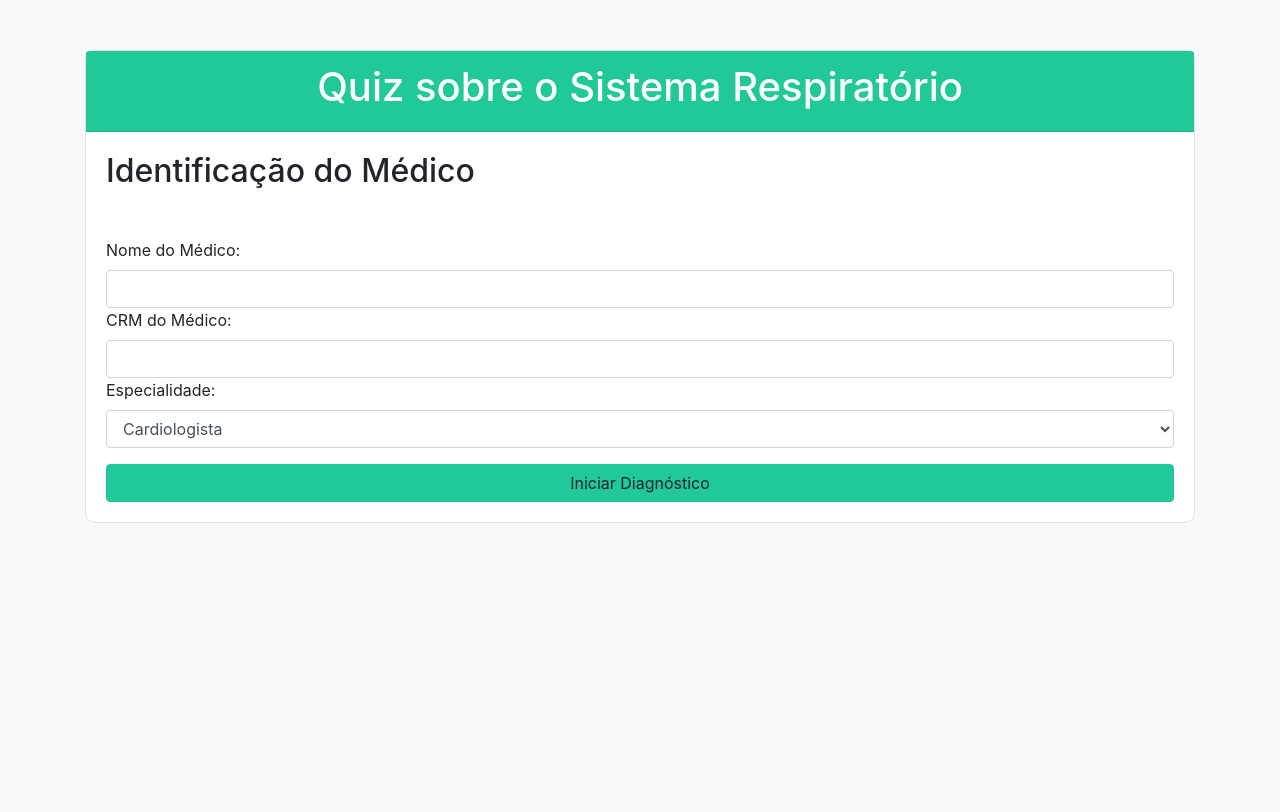
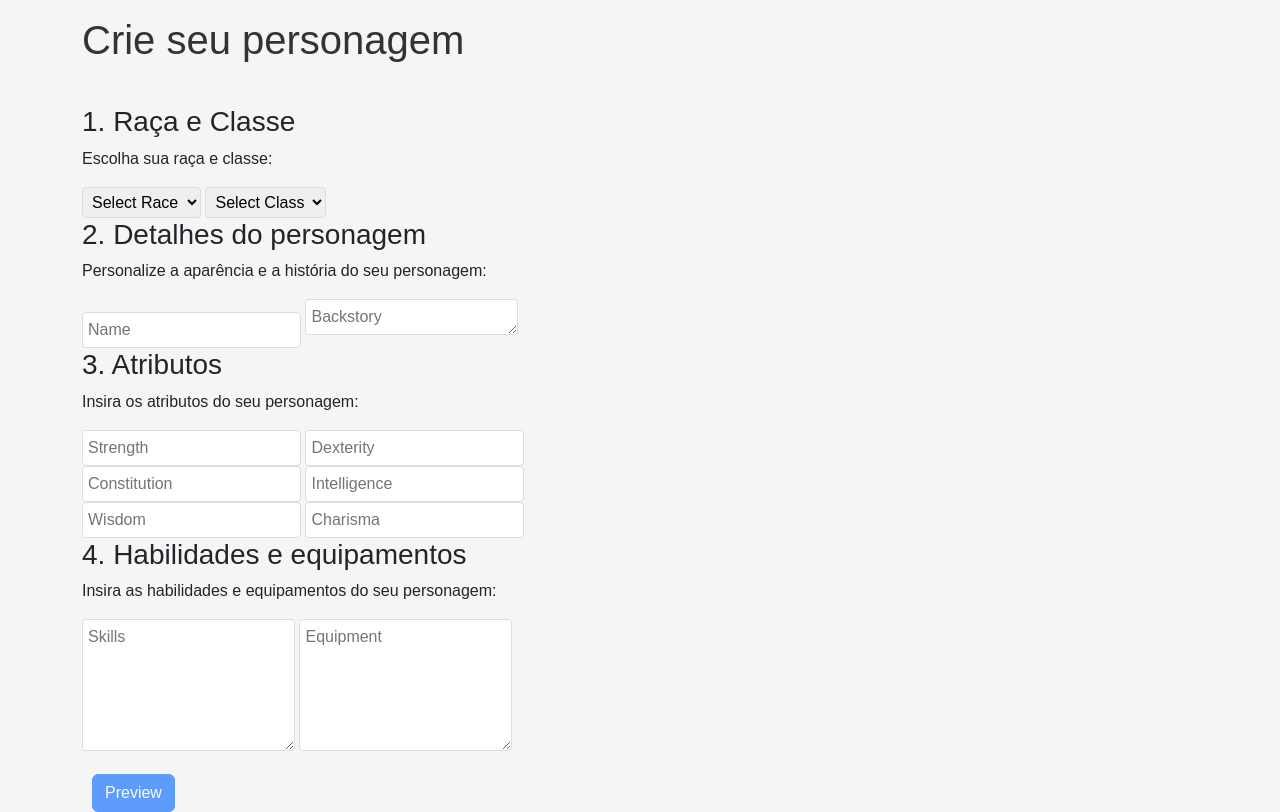
Before and after one commit to Dhrds/rpg, a Django app: template game/templates/index.html in a window 1280 px wide. Before the commit the page ends 523 px from the top, so only its background shows below. Run offline with Django 4.2, Linux system fonts and the light colour scheme; the template is opened without the code that fills it, so the values that code supplies are empty; some libraries are stand-ins or nearby versions.

```diff
--- a/game/templates/index.html
+++ b/game/templates/index.html
@@ -1,85 +1,155 @@
-{% load static %}
 <!DOCTYPE html>
-<html lang="pt-BR">
+<html lang="pt-br">
 <head>
   <meta charset="UTF-8">
   <meta name="viewport" content="width=device-width, initial-scale=1.0">
-    <title>Quiz sobre o Sistema Respiratório</title>
-    <!-- Adicionar Bootstrap CSS -->
-    <link rel="stylesheet" href="https://stackpath.bootstrapcdn.com/bootstrap/4.5.2/css/bootstrap.min.css">
-    <!-- Estilo personalizado -->
+  <title>Criação de Personagem</title>
+  <link rel="stylesheet" href="https://cdn.jsdelivr.net/npm/bootstrap@5.2.3/dist/css/bootstrap.min.css" integrity="sha384-rbsA2VBKQhggwzxH7pPCaAqO46MgnOM80zW1RWuH61DGLwZJEdK2Kadq2F9CUG65" crossorigin="anonymous">
   <style>
     body {
-            background-color: #f8f9fa;
+      font-family: sans-serif;
+      margin: 0;
+      padding: 0;
     }
+
     .container {
-            margin-top: 50px;
+      margin: 0 auto;
     }
-        .card {
-            border: 1px solid #dee2e6;
-            border-radius: 10px;
+
+    h1 {
+      margin-top: 0;
     }
-        .card-header {
-            background-color: #20c997;
-            color: white;
+
+    hr {
+      margin-top: 20px;
+      margin-bottom: 20px;
     }
-        .avatar {
-            width: 50px;
-            height: 50px;
-            border-radius: 50%;
-            margin-left: auto;
+
+    select,
+    input,
+    textarea {
+      padding: 5px;
+      border: 1px solid #ccc;
+      border-radius: 4px;
     }
-        .btn-teal {
-            background-color: #20c997;
-            border-color: #20c997;
+
+    textarea {
+      resize: vertical;
     }
-        .btn-teal:hover {
-            background-color: #17a2b8;
-            border-color: #17a2b8;
+
+    button {
+      margin-left: 10px;
+      padding: 8px 20px;
+      border-radius: 4px;
+    }
+
+    /* Opcional: cores e estilos adicionais */
+
+    body {
+      background-color: #f5f5f5;
+    }
+
+    h1 {
+      color: #333;
+    }
+
+    hr {
+      border-color: #ddd;
+    }
+
+    select,
+    input,
+    textarea {
+      border-color: #ddd;
+    }
+
+    button {
+      background-color: #007bff;
+      color: #fff;
+      border-color: #007bff;
+    }
+
+    button:hover {
+      background-color: #0069d9;
     }
   </style>
 </head>
 <body>
-    <div class="container">
-        <div class="card mb-4">
-            <div class="card-header">
-                <h1 class="text-center">Quiz sobre o Sistema Respiratório</h1>
+  <div class="container mt-3">
+    <h1>Crie seu personagem</h1>
+    <hr>
+
+    <div class="col">
+      <div class="col">
+        <h3>1. Raça e Classe</h3>
+        <p>Escolha sua raça e classe:</p>
+        <select id="race-select">
+          <option value="">Select Race</option>
+          <option value="human">Human</option>
+          <option value="elfo">Elf</option>
+          <option value="anão">Dwarf</option>
+          <option value="gnomo">Gnome</option>
+          <option value="meio-elfo">Half-Elf</option>
+          <option value="meio-orc">Half-Orc</option>
+          <option value="halfling">Halfling</option>
+        </select>
+        <select id="class-select">
+          <option value="">Select Class</option>
+          <option value="barbaro">Barbarian</option>
+          <option value="clerigo">Cleric</option>
+          <option value="druidas">Druid</option>
+          <option value="lutador">Fighter</option>
+          <option value="monge">Monk</option>
+          <option value="paladino">Paladin</option>
+          <option value="ranger">Ranger</option>
+          <option value="ladino">Rogue</option>
+          <option value="bardo">Bard</option>
+          <option value="bruxo">Warlock</option>
+          <option value="mago">Wizard</option>
+        </select>
       </div>
-            <div class="card-body">
-
-
-                <h2>Identificação do Médico</h2>
-                <div class="form-group">
-                    <form action="{% url 'iniciar_diagnostico' %}" method="post" class="mt-5">
-                        {% csrf_token %}
-                    <label for="nome_medico">Nome do Médico:</label>
-                    <input type="text" class="form-control" id="nome_medico" name="nome_medico" required>
-
-                    <label for="crm_medico">CRM do Médico:</label>
-                    <input type="text" class="form-control" id="crm_medico" name="crm_medico">
-                    <label for="especialidade">Especialidade:</label>
-                    <select class="form-control" id="especialidade" name="especialidade">
-                        <option value="Cardiologista">Cardiologista</option>
-                        <option value="Dermatologista">Dermatologista</option>
-                        <option value="Ginecologista">Ginecologista</option>
-                        <option value="Oftalmologista">Oftalmologista</option>
-                        <option value="Pediatra">Pediatra</option>
-                        <option value="Psiquiatra">Psiquiatra</option>
-                        <option value="Urologista">Urologista</option>
-                        <option value="Outra">Outra</option>
-                        </select>
-
-                </div>
-                <!-- Botão para iniciar o diagnóstico -->
-                    <button type="submit" class="btn btn-teal btn-block">Iniciar Diagnóstico</button>
-                </form>
-            </div>
+      <div class="col">
+        <h3>2. Detalhes do personagem</h3>
+        <p>Personalize a aparência e a história do seu personagem:</p>
+        <input type="text" id="name" placeholder="Name">
+        <textarea id="backstory" rows="1" placeholder="Backstory"></textarea>
       </div>
     </div>
 
-    <!-- Adicionar Bootstrap JS (opcional, para funcionalidades do Bootstrap) -->
-    <script src="https://code.jquery.com/jquery-3.5.1.slim.min.js"></script>
-    <script src="https://cdn.jsdelivr.net/npm/@popperjs/core@2.5.4/dist/umd/popper.min.js"></script>
-    <script src="https://stackpath.bootstrapcdn.com/bootstrap/4.5.2/js/bootstrap.min.js"></script>
+    <div class="col">
+      <div class="col-5">
+        <h3>3. Atributos</h3>
+        <p>Insira os atributos do seu personagem:</p>
+        <input type="number" id="strength" placeholder="Strength">
+        <input type="number" id="dexterity" placeholder="Dexterity">
+        <input type="number" id="constitution" placeholder="Constitution">
+        <input type="number" id="intelligence" placeholder="Intelligence">
+        <input type="number" id="wisdom" placeholder="Wisdom">
+        <input type="number" id="charisma" placeholder="Charisma">
+      </div>
+      <div class="col">
+        <h3>4. Habilidades e equipamentos</h3>
+        <p>Insira as habilidades e equipamentos do seu personagem:</p>
+        <textarea id="skills" rows="5" placeholder="Skills"></textarea>
+        <textarea id="equipment" rows="5" placeholder="Equipment"></textarea>
+      </div>
+    </div>
+
+    <button type="button" class="btn btn-primary mt-3" disabled>Preview</button>
+  </div>
+
+  <script>
+    const raceSelect = document.getElementById('race-select');
+    const classSelect = document.getElementById('class-select');
+    const previewButton = document.querySelector('button');
+
+    classSelect.addEventListener('change', () => {
+      if (raceSelect.value && classSelect.value) {
+        previewButton.disabled = false;
+      } else {
+        previewButton.disabled = true;
+      }
+    });
+  </script>
 </body>
 </html>
```
Also changed, not shown: game/views.py (+35 -29 lines), .github/workflows/ci-cd.yml. Lines whose indentation alone changed are shown as unchanged.
